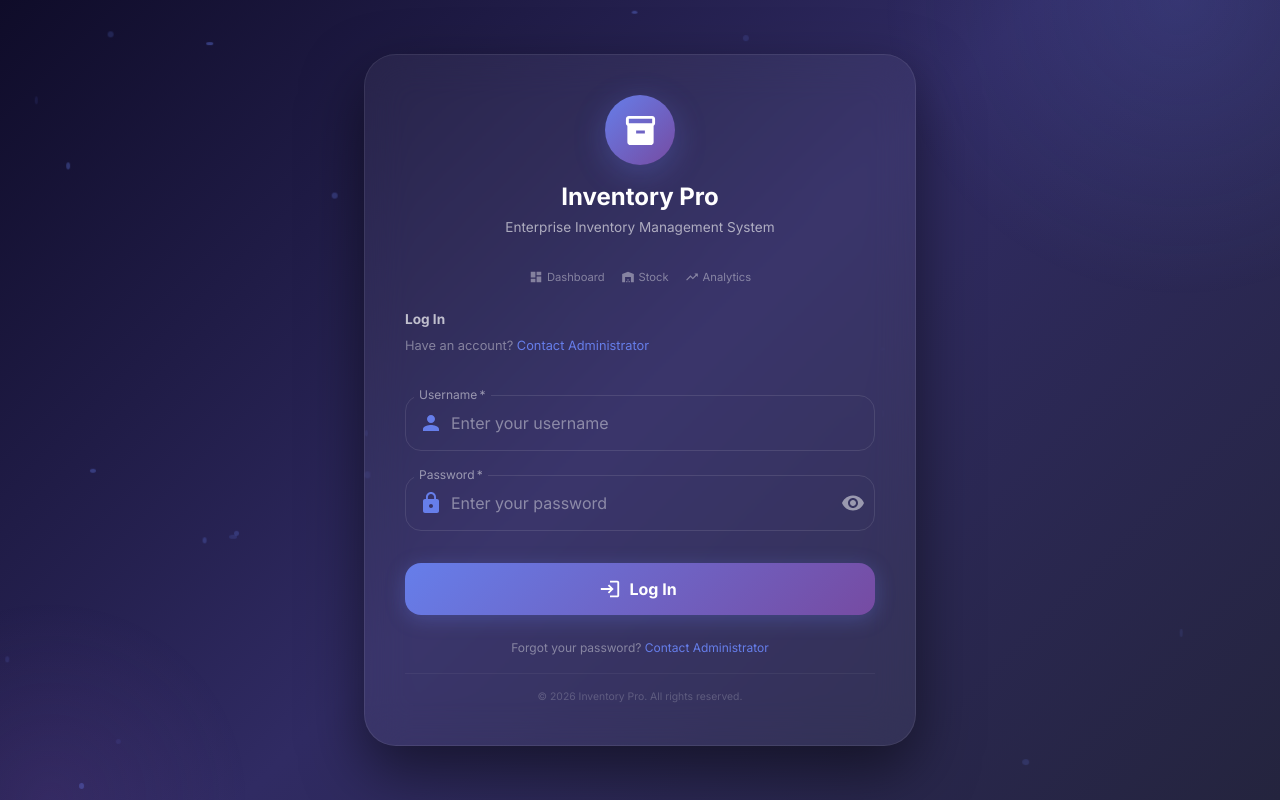
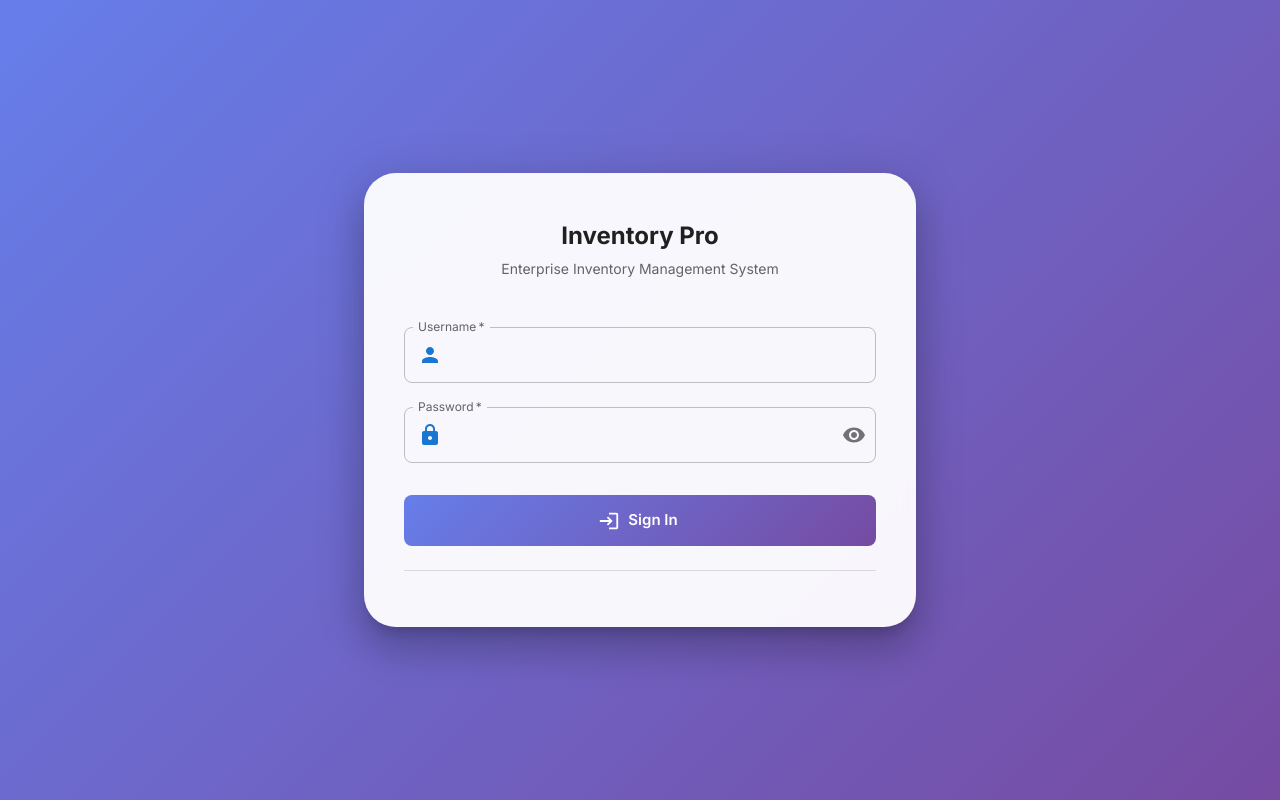
Before and after one commit to yogabalan07/Team-5, a React (Create React App) app in the folder frontend/: page /login in a window 1280 px wide. Built offline with nearby package versions, Linux system fonts and the light colour scheme.

Commit message:
Refactor Login component styles and text
Removed unused icons and background elements. Updated styles for the login form and button. Changed button text from 'Log In' to 'Sign In'.

```diff
--- a/frontend/src/components/auth/Login.jsx
+++ b/frontend/src/components/auth/Login.jsx
@@ -18,10 +18,6 @@ import {
   Lock,
   Person,
   Login as LoginIcon,
-  Inventory,
-  Dashboard,
-  TrendingUp,
-  Warehouse,
 } from '@mui/icons-material';
 import { useAuth } from '../../context/AuthContext';
 
@@ -54,160 +50,29 @@ const Login = () => {
         minHeight: '100vh',
         display: 'flex',
         alignItems: 'center',
-        justifyContent: 'center',
-        background: 'linear-gradient(135deg, #0f0c29, #302b63, #24243e)',
-        position: 'relative',
-        overflow: 'hidden',
-        p: 2,
+        background: 'linear-gradient(135deg, #667eea 0%, #764ba2 100%)',
       }}
     >
-      {/* Animated floating particles */}
-      {[...Array(30)].map((_, i) => (
-        <Box
-          key={i}
-          sx={{
-            position: 'absolute',
-            width: Math.random() * 6 + 2,
-            height: Math.random() * 6 + 2,
-            borderRadius: '50%',
-            background: `rgba(102, 126, 234, ${Math.random() * 0.3 + 0.1})`,
-            top: Math.random() * 100 + '%',
-            left: Math.random() * 100 + '%',
-            animation: `float ${Math.random() * 15 + 10}s infinite ease-in-out`,
-            animationDelay: `${Math.random() * 5}s`,
-            '@keyframes float': {
-              '0%, 100%': { transform: 'translateY(0px) translateX(0px)' },
-              '25%': { transform: `translateY(-${Math.random() * 30 + 10}px) translateX(${Math.random() * 20 - 10}px)` },
-              '50%': { transform: `translateY(${Math.random() * 20 + 5}px) translateX(${Math.random() * 20 - 10}px)` },
-              '75%': { transform: `translateY(-${Math.random() * 20 + 5}px) translateX(${Math.random() * 20 - 10}px)` },
-            },
-          }}
-        />
-      ))}
-
-      {/* Decorative background elements */}
-      <Box
-        sx={{
-          position: 'absolute',
-          width: '600px',
-          height: '600px',
-          borderRadius: '50%',
-          background: 'radial-gradient(circle, rgba(102, 126, 234, 0.15) 0%, transparent 70%)',
-          top: '-300px',
-          right: '-200px',
-        }}
-      />
-      <Box
-        sx={{
-          position: 'absolute',
-          width: '400px',
-          height: '400px',
-          borderRadius: '50%',
-          background: 'radial-gradient(circle, rgba(118, 75, 162, 0.15) 0%, transparent 70%)',
-          bottom: '-200px',
-          left: '-150px',
-        }}
-      />
-
       <Container maxWidth="sm">
         <Paper
-          elevation={0}
+          elevation={24}
           sx={{
-            p: { xs: 4, sm: 5 },
+            p: 5,
             borderRadius: 4,
-            background: 'rgba(255,255,255,0.05)',
-            backdropFilter: 'blur(20px)',
-            border: '1px solid rgba(255,255,255,0.08)',
-            boxShadow: '0 25px 60px rgba(0,0,0,0.5)',
-            position: 'relative',
-            zIndex: 1,
+            backdropFilter: 'blur(10px)',
+            backgroundColor: 'rgba(255,255,255,0.95)',
           }}
         >
-          {/* Header */}
           <Box textAlign="center" mb={4}>
-            {/* Inventory Icon */}
-            <Box
-              sx={{
-                width: 70,
-                height: 70,
-                borderRadius: '50%',
-                background: 'linear-gradient(135deg, #667eea 0%, #764ba2 100%)',
-                display: 'flex',
-                alignItems: 'center',
-                justifyContent: 'center',
-                mx: 'auto',
-                mb: 2,
-                boxShadow: '0 8px 32px rgba(102, 126, 234, 0.3)',
-              }}
-            >
-              <Inventory sx={{ fontSize: 35, color: '#fff' }} />
-            </Box>
+            <Typography variant="h3" sx={{ mb: 1 }}>
 
-            <Typography
-              variant="h5"
-              sx={{
-                color: '#fff',
-                fontWeight: 'bold',
-                fontSize: { xs: '1.25rem', sm: '1.5rem' },
-                mb: 0.5,
-              }}
-            >
+            </Typography>
+            <Typography variant="h4" fontWeight="bold" gutterBottom>
               Inventory Pro
             </Typography>
-            <Typography
-              variant="body2"
-              sx={{
-                color: 'rgba(255,255,255,0.6)',
-                fontSize: '0.85rem',
-              }}
-            >
+            <Typography variant="body2" color="textSecondary">
               Enterprise Inventory Management System
             </Typography>
-          </Box>
-
-          {/* Feature badges */}
-          <Box
-            display="flex"
-            justifyContent="center"
-            gap={2}
-            sx={{ mb: 3 }}
-          >
-            <Box
-              sx={{
-                display: 'flex',
-                alignItems: 'center',
-                gap: 0.5,
-                color: 'rgba(255,255,255,0.4)',
-                fontSize: '0.7rem',
-              }}
-            >
-              <Dashboard sx={{ fontSize: 14 }} />
-              <span>Dashboard</span>
-            </Box>
-            <Box
-              sx={{
-                display: 'flex',
-                alignItems: 'center',
-                gap: 0.5,
-                color: 'rgba(255,255,255,0.4)',
-                fontSize: '0.7rem',
-              }}
-            >
-              <Warehouse sx={{ fontSize: 14 }} />
-              <span>Stock</span>
-            </Box>
-            <Box
-              sx={{
-                display: 'flex',
-                alignItems: 'center',
-                gap: 0.5,
-                color: 'rgba(255,255,255,0.4)',
-                fontSize: '0.7rem',
-              }}
-            >
-              <TrendingUp sx={{ fontSize: 14 }} />
-              <span>Analytics</span>
-            </Box>
           </Box>
 
           {error && (
@@ -217,41 +82,6 @@ const Login = () => {
           )}
 
           <form onSubmit={handleSubmit}>
-            {/* Login Text */}
-            <Typography
-              variant="body2"
-              sx={{
-                color: 'rgba(255,255,255,0.7)',
-                mb: 1,
-                fontSize: '0.85rem',
-                fontWeight: 'bold',
-              }}
-            >
-              Log In
-            </Typography>
-
-            {/* Contact Administrator link */}
-            <Typography
-              variant="body2"
-              sx={{
-                color: 'rgba(255,255,255,0.4)',
-                mb: 3,
-                fontSize: '0.8rem',
-              }}
-            >
-              Have an account?{' '}
-              <Link
-                to="/contact-admin"
-                style={{
-                  color: '#667eea',
-                  textDecoration: 'none',
-                }}
-              >
-                Contact Administrator
-              </Link>
-            </Typography>
-
-            {/* Username Field */}
             <TextField
               fullWidth
               label="Username"
@@ -260,29 +90,14 @@ const Login = () => {
               onChange={(e) => setUsername(e.target.value)}
               margin="normal"
               required
-              placeholder="Enter your username"
               InputProps={{
                 startAdornment: (
                   <InputAdornment position="start">
-                    <Person sx={{ color: '#667eea' }} />
+                    <Person color="primary" />
                   </InputAdornment>
                 ),
               }}
-              sx={{
-                '& .MuiOutlinedInput-root': {
-                  borderRadius: 2,
-                  color: '#fff',
-                  '& fieldset': { borderColor: 'rgba(255,255,255,0.1)' },
-                  '&:hover fieldset': { borderColor: '#667eea' },
-                  '&.Mui-focused fieldset': { borderColor: '#667eea' },
-                },
-                '& .MuiInputLabel-root': { color: 'rgba(255,255,255,0.5)' },
-                '& .MuiInputLabel-root.Mui-focused': { color: '#667eea' },
-                '& .MuiInputLabel-root.MuiFormLabel-filled': { color: '#667eea' },
-              }}
             />
-
-            {/* Password Field */}
             <TextField
               fullWidth
               label="Password"
@@ -292,36 +107,24 @@ const Login = () => {
               onChange={(e) => setPassword(e.target.value)}
               margin="normal"
               required
-              placeholder="Enter your password"
               InputProps={{
                 startAdornment: (
                   <InputAdornment position="start">
-                    <Lock sx={{ color: '#667eea' }} />
+                    <Lock color="primary" />
                   </InputAdornment>
                 ),
                 endAdornment: (
                   <InputAdornment position="end">
-                    <IconButton onClick={() => setShowPassword(!showPassword)} edge="end">
-                      {showPassword ? <VisibilityOff sx={{ color: 'rgba(255,255,255,0.5)' }} /> : <Visibility sx={{ color: 'rgba(255,255,255,0.5)' }} />}
+                    <IconButton
+                      onClick={() => setShowPassword(!showPassword)}
+                      edge="end"
+                    >
+                      {showPassword ? <VisibilityOff /> : <Visibility />}
                     </IconButton>
                   </InputAdornment>
                 ),
               }}
-              sx={{
-                '& .MuiOutlinedInput-root': {
-                  borderRadius: 2,
-                  color: '#fff',
-                  '& fieldset': { borderColor: 'rgba(255,255,255,0.1)' },
-                  '&:hover fieldset': { borderColor: '#667eea' },
-                  '&.Mui-focused fieldset': { borderColor: '#667eea' },
-                },
-                '& .MuiInputLabel-root': { color: 'rgba(255,255,255,0.5)' },
-                '& .MuiInputLabel-root.Mui-focused': { color: '#667eea' },
-                '& .MuiInputLabel-root.MuiFormLabel-filled': { color: '#667eea' },
-              }}
             />
-
-            {/* Login Button */}
             <Button
               type="submit"
               fullWidth
@@ -333,59 +136,19 @@ const Login = () => {
                 mt: 3,
                 py: 1.5,
                 background: 'linear-gradient(135deg, #667eea 0%, #764ba2 100%)',
-                borderRadius: 2,
-                textTransform: 'none',
-                fontSize: '1rem',
-                fontWeight: 'bold',
-                boxShadow: '0 4px 20px rgba(102, 126, 234, 0.3)',
                 '&:hover': {
-                  transform: 'scale(1.02)',
-                  transition: 'transform 0.2s',
-                  boxShadow: '0 6px 30px rgba(102, 126, 234, 0.4)',
+                  background: 'linear-gradient(135deg, #5a67d8 0%, #6b46a1 100%)',
                 },
               }}
             >
-              {loading ? 'Logging in...' : 'Log In'}
+              {loading ? 'Logging in...' : 'Sign In'}
             </Button>
           </form>
 
-          {/* Footer Links */}
           <Box mt={3} textAlign="center">
-            <Typography
-              variant="body2"
-              sx={{
-                color: 'rgba(255,255,255,0.4)',
-                fontSize: '0.75rem',
-              }}
-            >
-              Forgot your password?{' '}
-              <Link
-                to="/forgot-password"
-                style={{
-                  color: '#667eea',
-                  textDecoration: 'none',
-                }}
-              >
-                Contact Administrator
-              </Link>
-            </Typography>
 
-            <Divider
-              sx={{
-                my: 2,
-                borderColor: 'rgba(255,255,255,0.05)',
-              }}
-            />
+            <Divider sx={{ my: 2 }} />
 
-            <Typography
-              variant="body2"
-              sx={{
-                color: 'rgba(255,255,255,0.2)',
-                fontSize: '0.65rem',
-              }}
-            >
-              © {new Date().getFullYear()} Inventory Pro. All rights reserved.
-            </Typography>
           </Box>
         </Paper>
       </Container>
```
